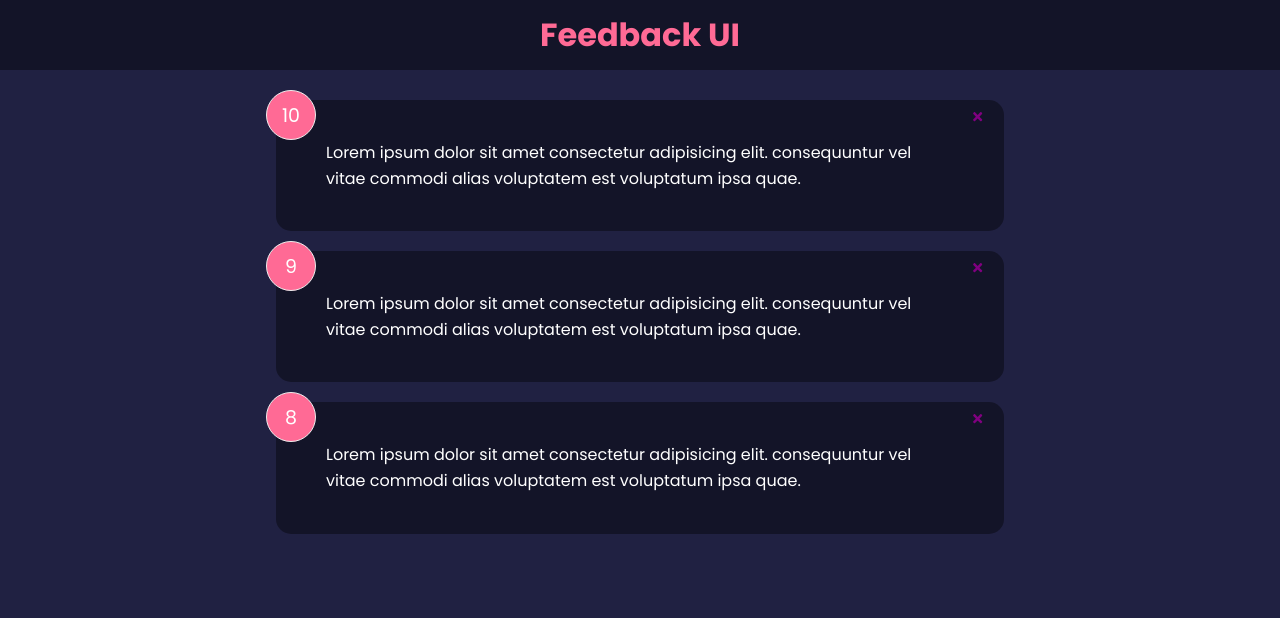
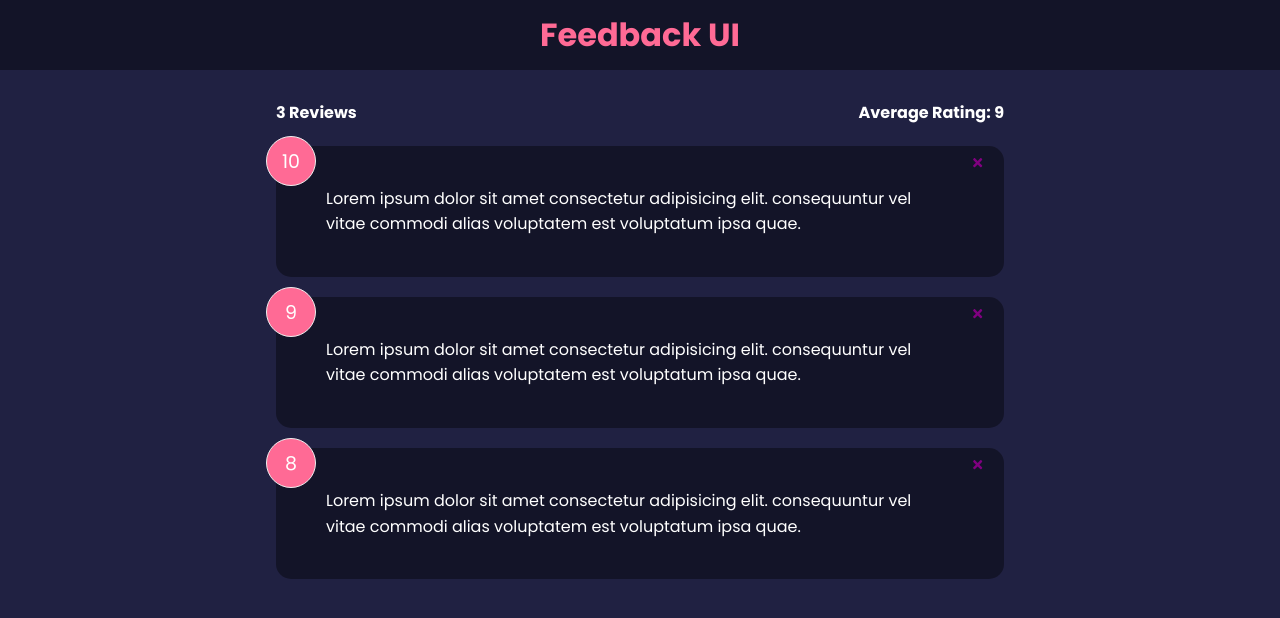
Before and after one commit to anthonyyoussef01/feedback-app, a React (Create React App) app: page / in a window 1280 px wide. Shown: the top 618 px of the page. Built offline with nearby package versions, Linux system fonts and the light colour scheme.

Commit message:
Added the Feedback Stats which displays the number of reviews as well as the average rating

```diff
--- a/src/App.js
+++ b/src/App.js
@@ -2,20 +2,25 @@ import { useState } from "react";
 import Header from "./Components/Header";
 import FeedbackList from "./Components/FeedbackList";
 import FeedbackData from "./Data/FeedbackData";
+import FeedbackStats from "./Components/FeedbackStats";
 
 function App() {
     const [feedbacks, setFeedbacks] = useState(FeedbackData);
 
     const deleteFeedback = (id) => {
-        setFeedbacks(
-            feedbacks.filter((feedback) => feedback.id !== id )
-        )
+        // prompt user to confirm deletion of feedback
+        if (window.confirm("Are you sure you want to delete this feedback?")) {
+            setFeedbacks(
+                feedbacks.filter((feedback) => feedback.id !== id)
+            )
+        }
     };
 
     return (
         <>
             <Header />
             <div className={"container"}>
+                <FeedbackStats feedback={feedbacks} />
                 <FeedbackList feedback={feedbacks} handleDelete={deleteFeedback} />
             </div>
         </>
--- /dev/null
+++ b/src/Components/FeedbackStats.jsx
@@ -0,0 +1,23 @@
+import PropTypes from "prop-types";
+
+function FeedbackStats({feedback}) {
+	// Calculate the average rating
+	let avg = feedback.reduce((accumulator, currentValue) => {      // reduce in JS is like foldl in Racket
+		return accumulator + currentValue.rating
+	}, 0) / feedback.length;
+	// round to 1 decimal place and take off trailing 0s
+	avg = avg.toFixed(1).replace(/\.?0+$/, "");
+
+	return (
+		<div className="feedback-stats">
+			<h4>{feedback.length} Reviews</h4>
+			<h4>Average Rating: {isNaN(avg) ? 0 : avg}</h4>
+		</div>
+	);
+}
+
+FeedbackStats.propTypes = {
+	feedback: PropTypes.array.isRequired
+}
+
+export default FeedbackStats;
```
